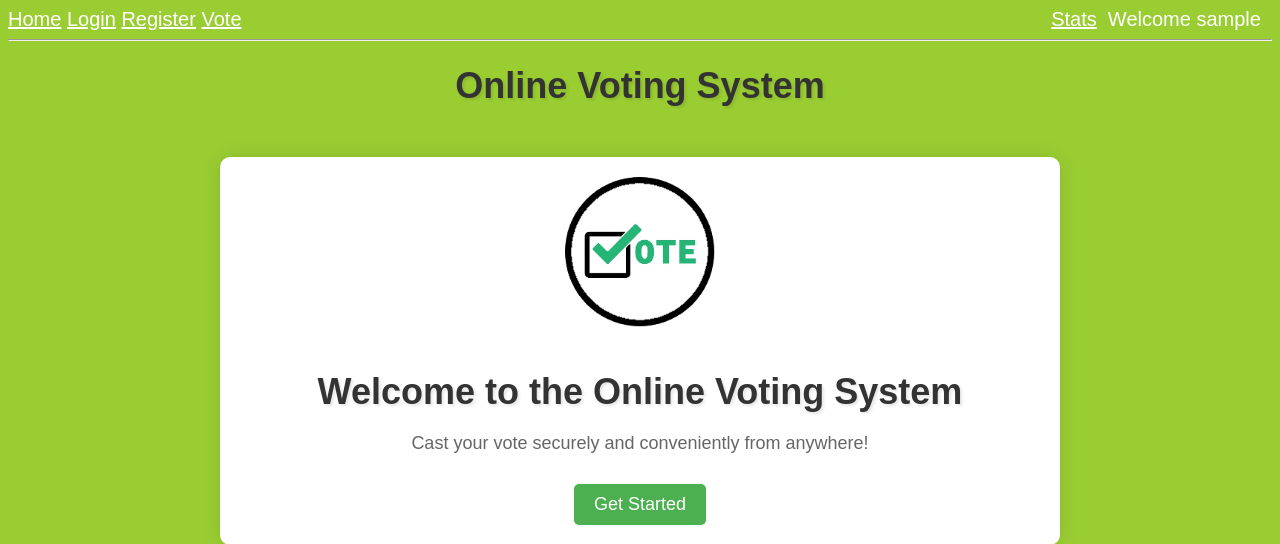
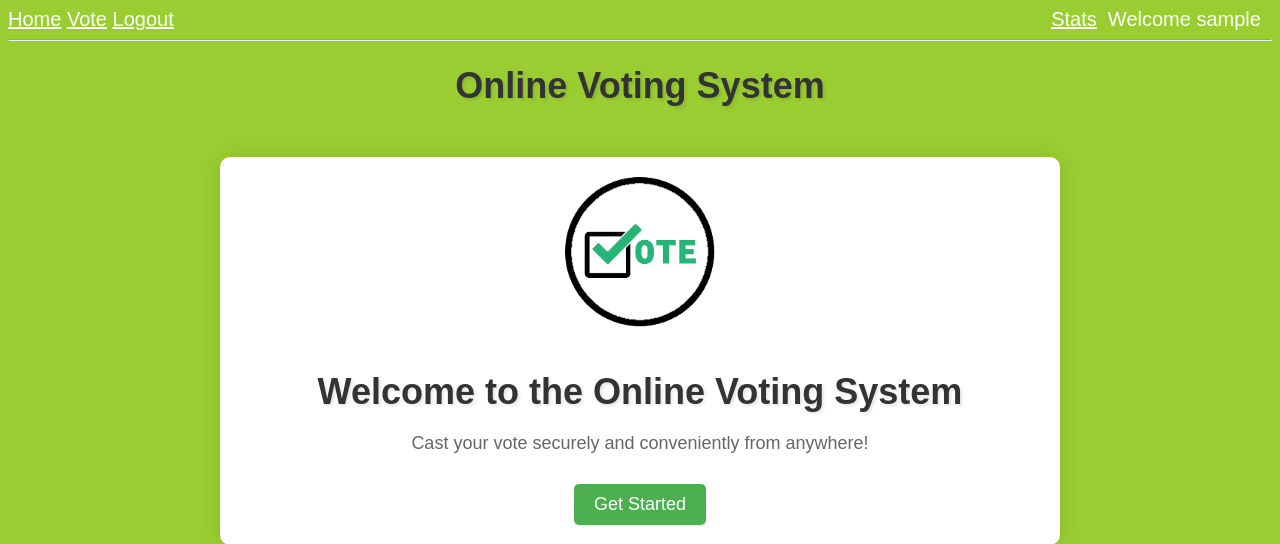
Before and after one commit to MShrinath/PFSD_OVS, a Django app: page / in a window 1280 px wide. Shown: the top 544 px of the page. Run offline with Django 5.2, Linux system fonts and the light colour scheme; the visitor is signed in with stand-in values (Sample User, id 1); some web fonts are replaced.

Commit message:
logout navbar

```diff
--- a/OVS/templates/index.html
+++ b/OVS/templates/index.html
@@ -16,10 +16,13 @@
     <div class="navbar-container">
         <nav class="navbar">
             <a href="{% url 'homePage' %}">Home</a>
-            <a href="{% url 'loginPage' %}">Login</a>
-            <a href="{% url 'registerPage' %}">Register</a>
+            {% if not user.is_authenticated %}
+                <a href="{% url 'loginPage' %}">Login</a>
+                <a href="{% url 'registerPage' %}">Register</a>
+            {% endif %}
             {% if user.is_authenticated %}
                 <a href="{% url 'votingPage' %}">Vote</a>
+                <a href="{% url 'logoutPage' %}">Logout</a>
             {% endif %}
 
             {% if user.is_authenticated %}
```
